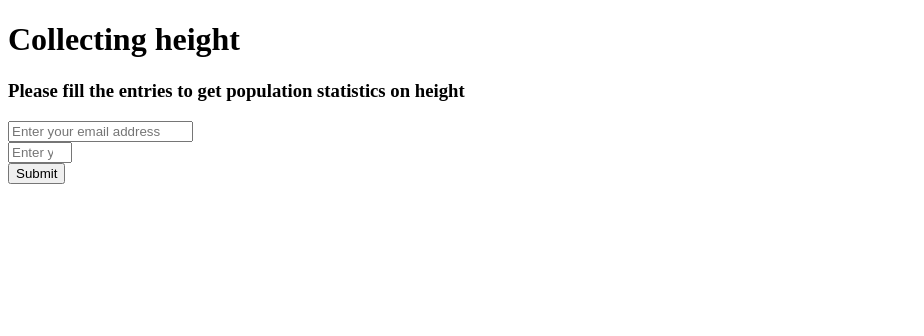
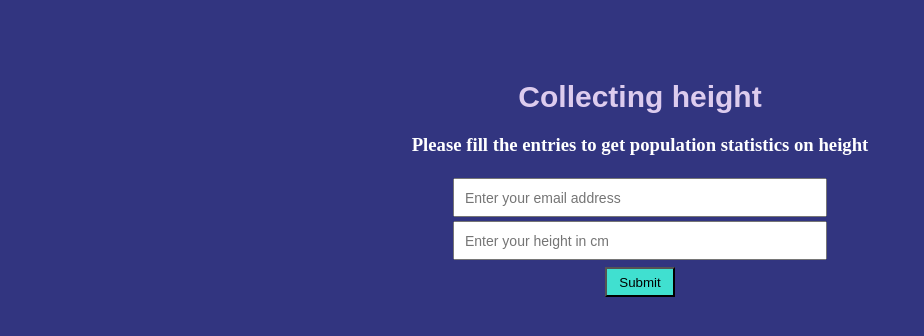
Before and after one commit to daniel-ob/python-mega-course, a Flask app: template app9_DatabaseWebApp/templates/index.html in a window 1280 px wide. Shown: the top 336 px of the page, without its empty margins (0-924 px from the left). Run offline with Flask 2, Linux system fonts and the light colour scheme; the template is opened without the code that fills it, so the values that code supplies are empty.

Commit message:
[app9_DatabaseWebApp] Front-end: Add CSS stylesheet

```diff
--- /dev/null
+++ b/app9_DatabaseWebApp/static/main.css
@@ -0,0 +1,38 @@
+body {
+    background-color: #323580;
+}
+
+.container {
+    color: #FFFFFF;
+    text-align: center;
+}
+
+.container h1 {
+    font-family: Arial, sans-serif;
+    font-size: 30px;
+    color: #DDCCEE;
+    margin-top: 80px;
+}
+
+.container form {
+    margin: 20px;
+}
+
+.container input {
+    width: 350px;
+    height: 15px;
+    font-size: 14px;
+    margin: 2px;
+    padding: 10px;
+}
+
+.container button {
+    width: 70px;
+    height: 30px;
+    background-color: turquoise;
+    margin: 5px;
+}
+
+.container p {
+    margin: 150px;
+}
--- a/app9_DatabaseWebApp/templates/index.html
+++ b/app9_DatabaseWebApp/templates/index.html
@@ -1,7 +1,9 @@
 <!DOCTYPE html>
 <html lang="en">
     <title>Data Collector App</title>
-    <head></head>
+    <head>
+        <link href="../static/main.css" rel="stylesheet">
+    </head>
     <body>
         <div class="container">
             <h1>Collecting height</h1>
--- a/app9_DatabaseWebApp/templates/success.html
+++ b/app9_DatabaseWebApp/templates/success.html
@@ -1,7 +1,9 @@
 <!DOCTYPE html>
 <html lang="en">
     <title>Data Collector App</title>
-    <head></head>
+    <head>
+        <link href="../static/main.css" rel="stylesheet">
+    </head>
     <body>
         <div class="container">
             <p>Thank you for your submission! <br>
```
